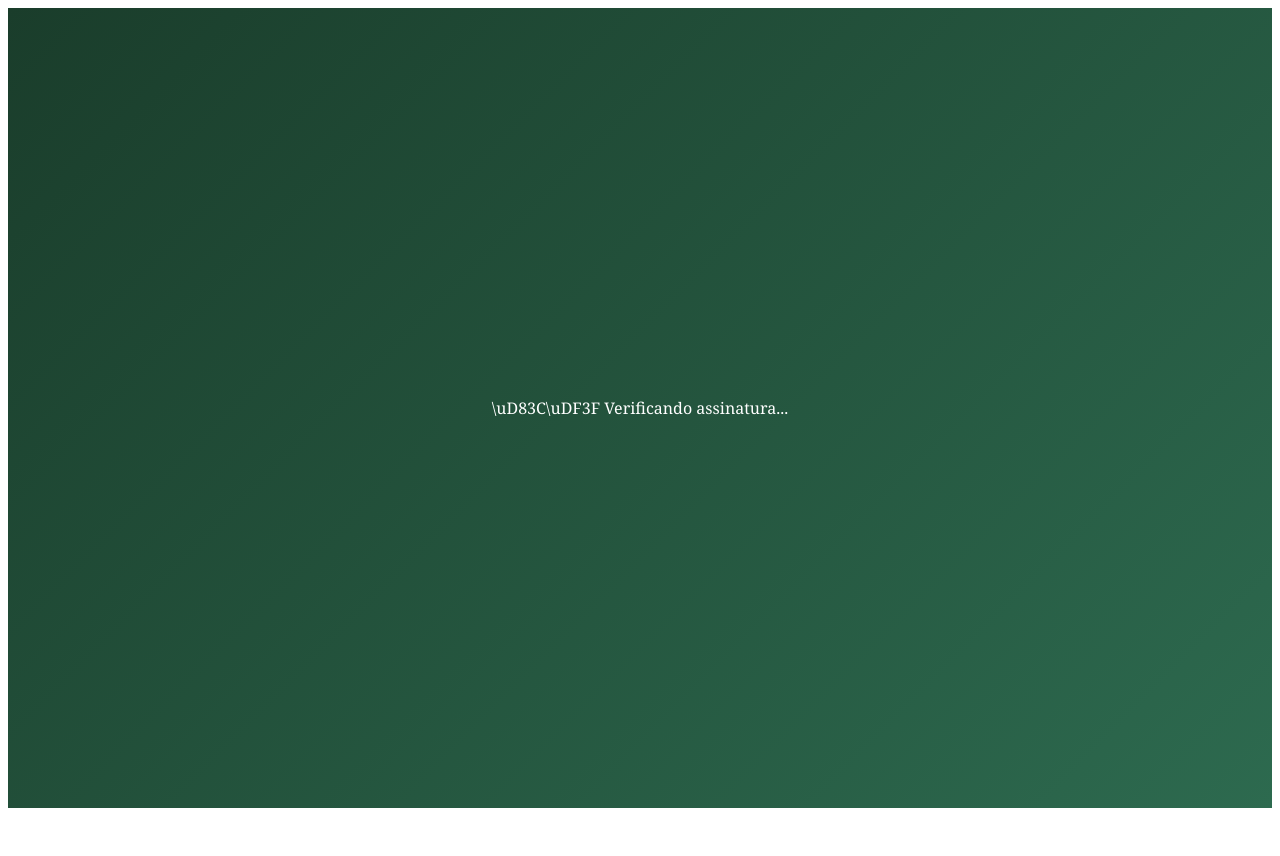
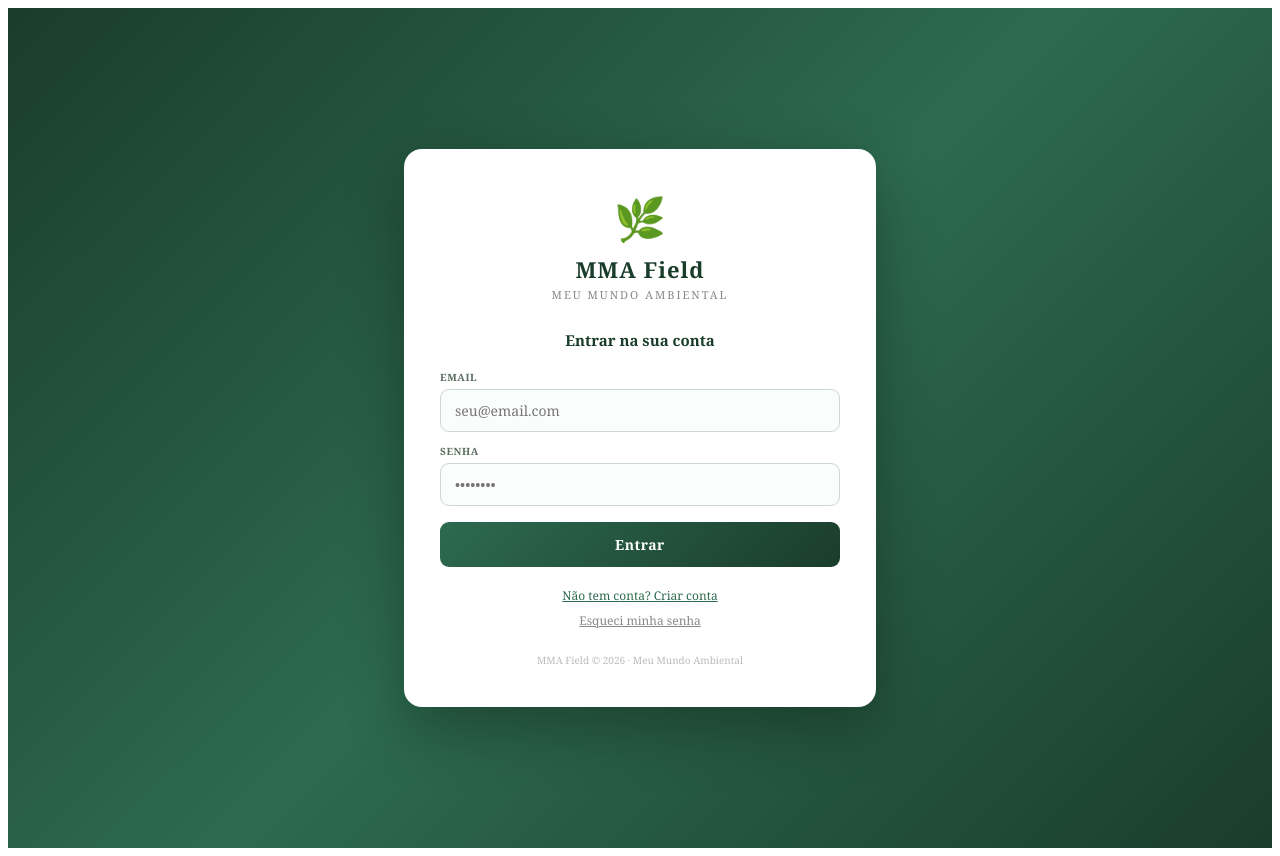
Before and after one commit to englineidemenez-prog/mma-field, a React (Vite) app: page / in a window 1280 px wide. Before the commit the page ends 816 px from the top, so only its background shows below. Built offline with nearby package versions, Linux system fonts and the light colour scheme.

Commit message:
Fix: ordem verificacao assinatura e emoji

```diff
--- a/src/App.jsx
+++ b/src/App.jsx
@@ -692,7 +692,7 @@ function AssinaturaBloqueadaScreen({status,onLogout}){
   var ei={display:"block",width:"100%",padding:"13px",background:"linear-gradient(135deg,#2d6a4f,#1a3d2b)",color:"#fff",border:"none",borderRadius:9,fontSize:14,fontWeight:"bold",fontFamily:"Georgia,serif",cursor:"pointer",textAlign:"center",textDecoration:"none",boxSizing:"border-box"};
   return React.createElement("div",{style:{minHeight:"100vh",background:"linear-gradient(135deg,#1a3d2b,#2d6a4f)",display:"flex",alignItems:"center",justifyContent:"center",fontFamily:"Georgia,serif",padding:16}},
     React.createElement("div",{style:{background:"#fff",borderRadius:18,padding:"40px 36px",width:"100%",maxWidth:420,boxShadow:"0 20px 60px rgba(0,0,0,0.3)"}},
-      React.createElement("div",{style:{textAlign:"center",marginBottom:20,fontSize:32}},"\uD83C\uDF3F"),
+      React.createElement("div",{style:{textAlign:"center",marginBottom:20,fontSize:32}},"🌿"),
       React.createElement("div",{style:{textAlign:"center",fontSize:20,fontWeight:"bold",color:HC,marginBottom:4}},"MMA Field"),
       React.createElement("div",{style:{textAlign:"center",fontSize:11,color:"#888",letterSpacing:2,textTransform:"uppercase",marginBottom:24}},"Meu Mundo Ambiental"),
       semLinha
@@ -762,6 +762,10 @@ export default function App() {
     return <NovaSenhaScreen onConcluido={() => { setModoRecuperacao(false); setUser(null); }} />;
   }
 
+  if (!user) {
+    return <AuthScreen onLogin={setUser} />;
+  }
+
   if (statusAssinatura === undefined) {
     return (
       <div style={{minHeight:"100vh",background:"linear-gradient(135deg,#1a3d2b,#2d6a4f)",display:"flex",alignItems:"center",justifyContent:"center"}}>
@@ -772,10 +776,6 @@ export default function App() {
 
   if (statusAssinatura !== "ativa") {
     return <AssinaturaBloqueadaScreen status={statusAssinatura} onLogout={handleLogout} />;
-  }
-
-  if (!user) {
-    return <AuthScreen onLogin={setUser} />;
   }
 
   return <AppPrincipal key={user.id} user={user} onLogout={handleLogout} />;
```
